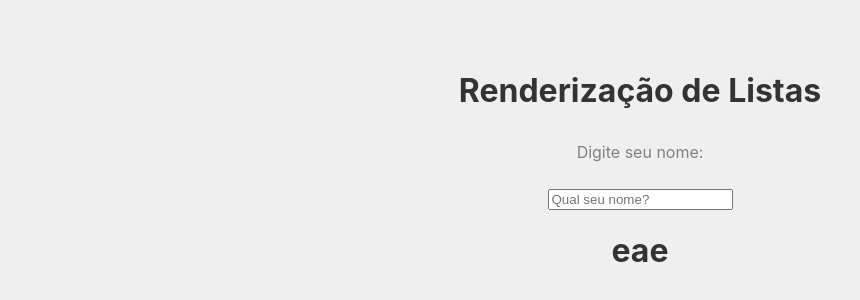
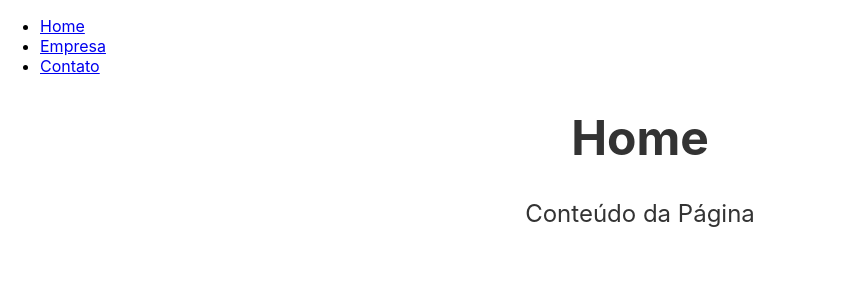
Before and after one commit to while-kaique/Aprendendo-React, a React (Create React App) app in the folder my-app/: page / in a window 1280 px wide. Shown: the top 300 px of the page, without its empty margins (0-860 px from the left). Built offline with nearby package versions, Linux system fonts and the light colour scheme.

Commit message:
Aprendi React Router

```diff
--- a/my-app/package.json
+++ b/my-app/package.json
@@ -9,6 +9,7 @@
     "prop-types": "^15.8.1",
     "react": "^18.2.0",
     "react-dom": "^18.2.0",
+    "react-router-dom": "^6.20.0",
     "react-scripts": "5.0.1",
     "web-vitals": "^2.1.4"
   },
--- a/my-app/src/App.js
+++ b/my-app/src/App.js
@@ -1,19 +1,35 @@
-import { useState } from 'react';
-import './App.css';
-import BemVindos from './components/BemVindos'
-import Saudacao from './components/Saudacao';
+import {BrowserRouter as Router, Routes, Route, Link} from 'react-router-dom'
+import Home from './pages/Home';
+import Empresa from './pages/Empresa';
+import Contato from './pages/Contato';
 
 function App() {
 
-  const [nome, setNome] = useState()
+  return (
+    <Router>
+        <ul>
+          <li>
+            <Link to='/'>Home</Link>
+          </li>
+          <li>
+            <Link to='/empresa'>Empresa</Link>
+          </li>
+          <li>
+            <Link to='/contato'>Contato</Link>
+          </li>
+        </ul>
 
-  return (
-    <div className="App">
-      <h1>Renderização de Listas</h1>
-      <BemVindos nome={nome} setNome={setNome}/>
-      <Saudacao nome={nome} setNome={setNome} />
-      <h1>eae</h1>
-    </div>
+        <Routes>
+
+          <Route path="/" element={<Home />} />
+
+          <Route path="/empresa" element={<Empresa />} />
+
+          <Route path="/contato" element={<Contato />} />
+
+        </Routes>
+    </Router>
+
   );
 }
 
--- /dev/null
+++ b/my-app/src/components/Pages.module.css
@@ -0,0 +1,13 @@
+.titulo {
+    color: #333;
+    font-size: 3rem;
+    width: 100%;
+    text-align: center;
+}
+
+.parag {
+    color: #333;
+    font-size: 1.5rem;
+    width: 100%;
+    text-align: center;
+}
--- /dev/null
+++ b/my-app/src/pages/Contato.jsx
@@ -0,0 +1,11 @@
+import styles from "../components/Pages.module.css"
+function Contato () {
+    return (
+        <div>
+            <h1 className={styles.titulo}>Contato</h1>
+            <p className={styles.parag}>Conteúdo da Página</p>
+        </div>
+    )
+}
+
+export default Contato
--- /dev/null
+++ b/my-app/src/pages/Empresa.jsx
@@ -0,0 +1,12 @@
+import styles from '../components/Pages.module.css'
+
+function Empresa () {
+    return (
+        <div>
+            <h1 className={styles.titulo}>Empresa</h1>
+            <p className={styles.parag}>Conteúdo da Página</p>
+        </div>
+    )
+}
+
+export default Empresa
--- /dev/null
+++ b/my-app/src/pages/Home.jsx
@@ -0,0 +1,11 @@
+import styles from '../components/Pages.module.css'
+function Home () {
+    return (
+        <div>
+            <h1 className={styles.titulo}>Home</h1>
+            <p className={styles.parag}>Conteúdo da Página</p>
+        </div>
+    )
+}
+
+export default Home
```
Also changed, not shown: my-app/src/components/Pessoa.module.css (line endings or trailing spaces), 1 other file (tests, documents, lock files or other folders).
